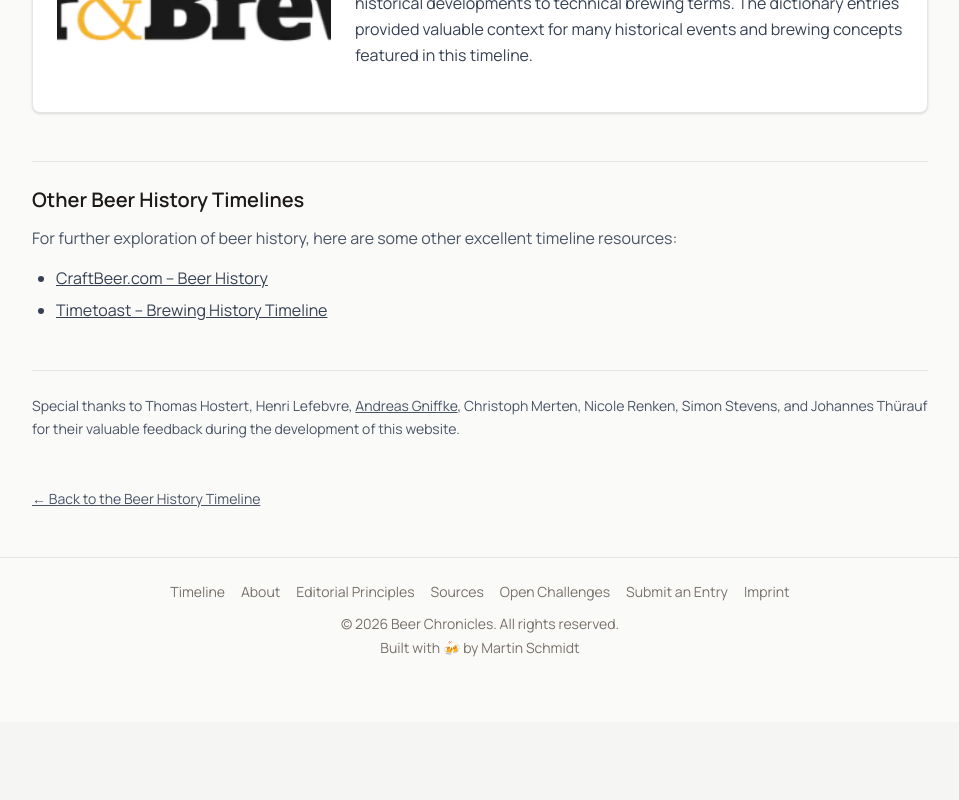
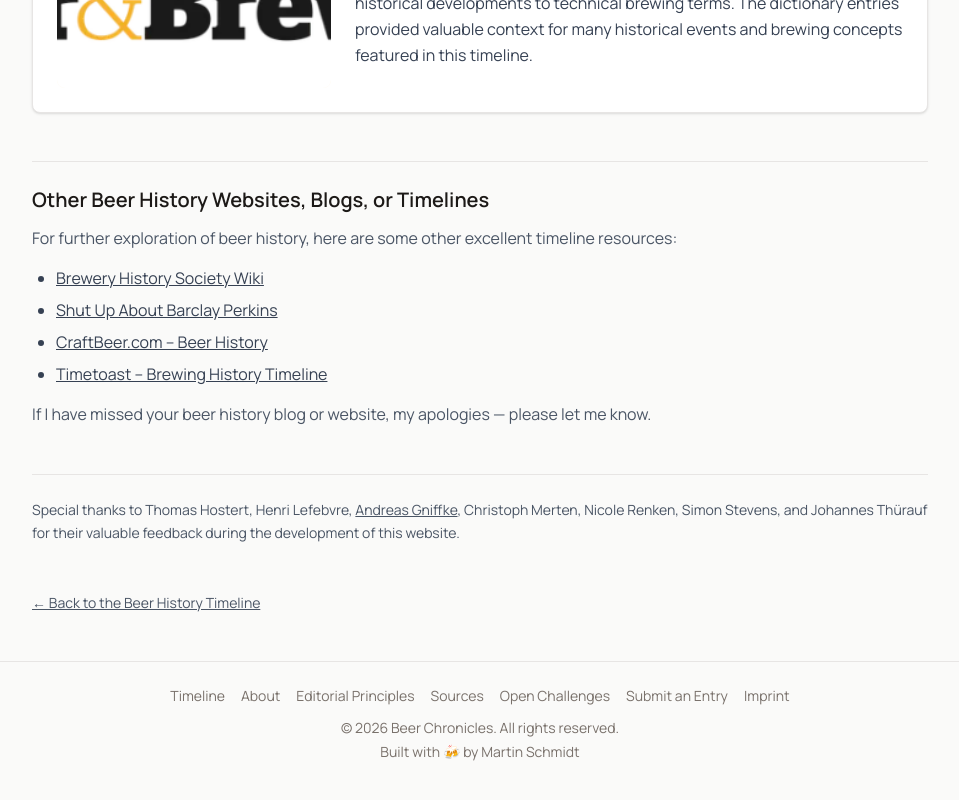
Before and after one commit to beer-chronicles-timeline/beer-chronicles-timeline.github.io, a Next.js app: page /sources in a window 1280 px wide. Shown: the part 2580-3380 px from the top of the page, without its empty margins (160-1119 px from the left). Before the commit the page ends 3302 px from the top, so only its background shows below. Built offline with nearby package versions, Linux system fonts and the light colour scheme; a web font is replaced by a local one.

Commit message:
=added other websites

```diff
--- a/src/app/sources/page.tsx
+++ b/src/app/sources/page.tsx
@@ -87,6 +87,14 @@ export default function SourcesPage() {
   ];
 
   const otherTimelines = [
+    {
+      title: "Brewery History Society Wiki",
+      link: "https://breweryhistory.com/wiki/index.php?title=Main_Page",
+    },
+    {
+      title: "Shut Up About Barclay Perkins",
+      link: "https://barclayperkins.blogspot.com",
+    },
     {
       title: "CraftBeer.com – Beer History",
       link: "https://www.craftbeer.com/beer/beer-history",
@@ -255,10 +263,10 @@ export default function SourcesPage() {
           </div>
         </div>
 
-        {/* Other Beer History Timelines */}
+        {/* Other Beer History Websites/Blogs/Timelines */}
         <div className="mt-12 pt-6 border-t border-stone-200">
           <h3 className="text-xl font-semibold font-serif text-stone-900 mb-3">
-            Other Beer History Timelines
+            Other Beer History Websites, Blogs, or Timelines
           </h3>
           <p className="text-gray-600 mb-4">
             For further exploration of beer history, here are some other
@@ -278,6 +286,11 @@ export default function SourcesPage() {
               </li>
             ))}
           </ul>
+
+          <p className="text-gray-600 mt-4">
+            If I have missed your beer history blog or website, my apologies —
+            please let me know.
+          </p>
         </div>
 
         {/* Thank You Section */}
```
